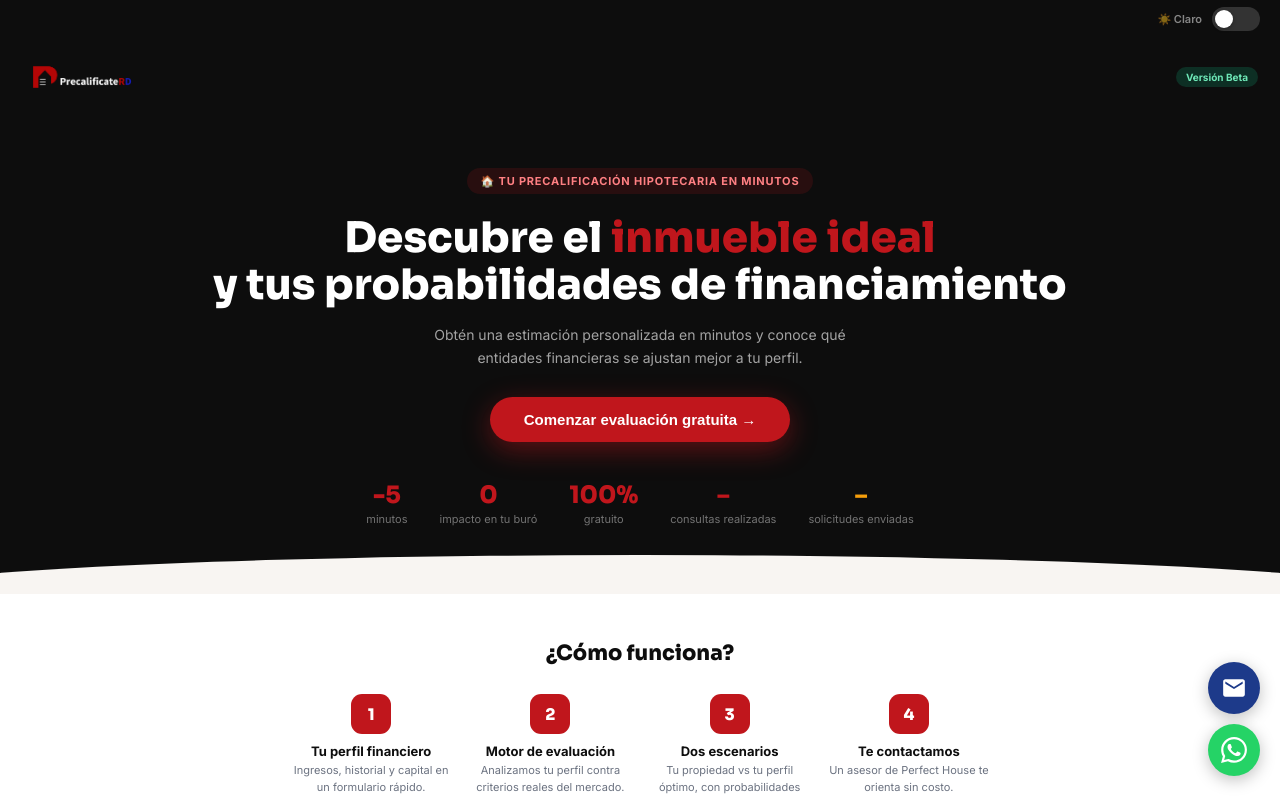
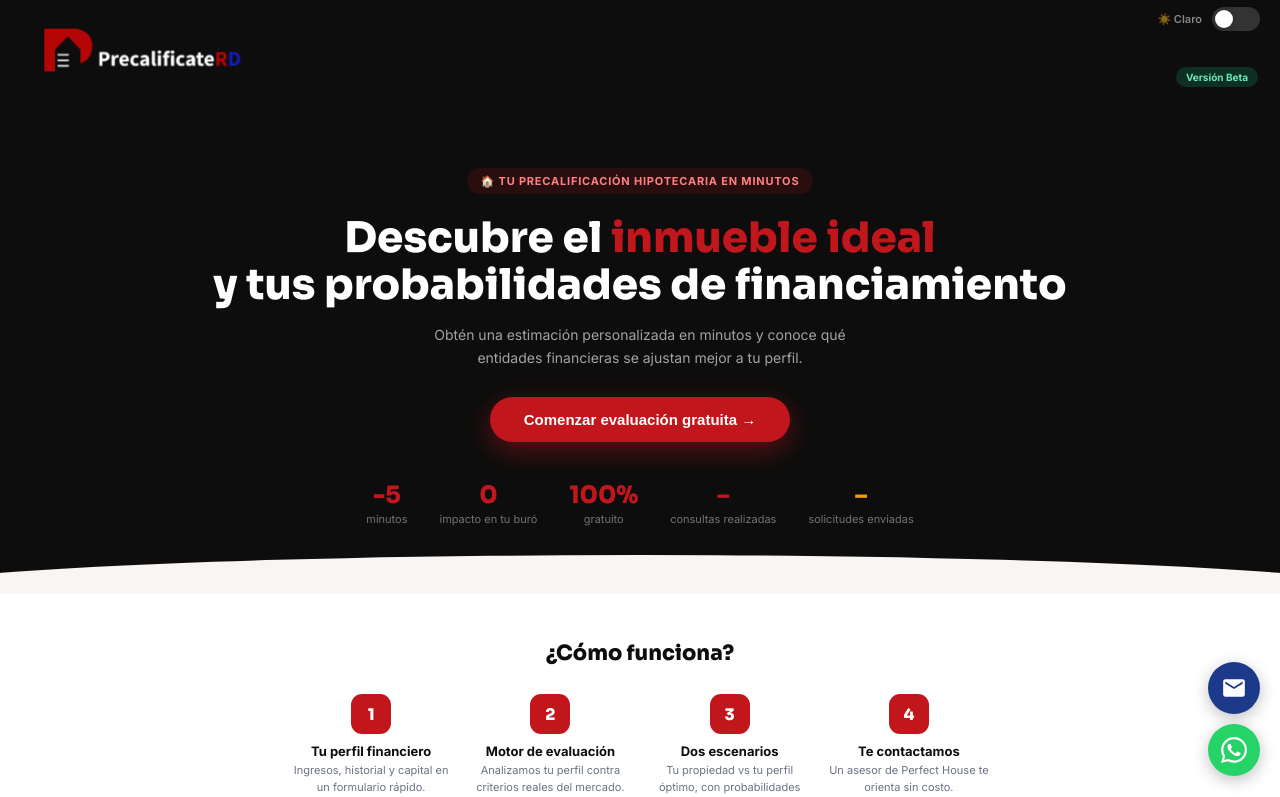
Before and after one commit to fransierfoster/PrecalificateRD, a Next.js app: page / in a window 1280 px wide. Shown: the top 797 px of the page. Built offline with nearby package versions, Linux system fonts and the light colour scheme; no server answers; the database is empty.

Commit message:
Double header logo size; anchor to header bottom edge so layout doesn't shift down

```diff
--- a/app/globals.css
+++ b/app/globals.css
@@ -15,7 +15,8 @@ body{font-family:'Inter',sans-serif;background:var(--bg);color:var(--tx);min-hei
 header{background:var(--blk);padding:12px 22px;display:flex;align-items:center;justify-content:space-between;position:sticky;top:0;z-index:100;}
 .logo{display:flex;align-items:center;gap:11px;text-decoration:none;}
 .logo img{width:44px;height:44px;object-fit:contain;border-radius:6px;}
-.logo-full img{width:auto;height:54px;border-radius:0;}
+.logo-full{position:relative;height:54px;overflow:visible;}
+.logo-full img{position:absolute;left:0;bottom:0;width:auto;height:108px;border-radius:0;}
 .lname{font-family:'Sora',sans-serif;font-size:17px;font-weight:800;}
 .lw{color:#FFF;}.lr{color:#C0161C;}.ld{color:#1D3A8A;}
 .hbadge{font-size:10px;font-weight:700;padding:4px 10px;border-radius:20px;background:rgba(16,185,129,.2);color:#6EE7B7;}
```
